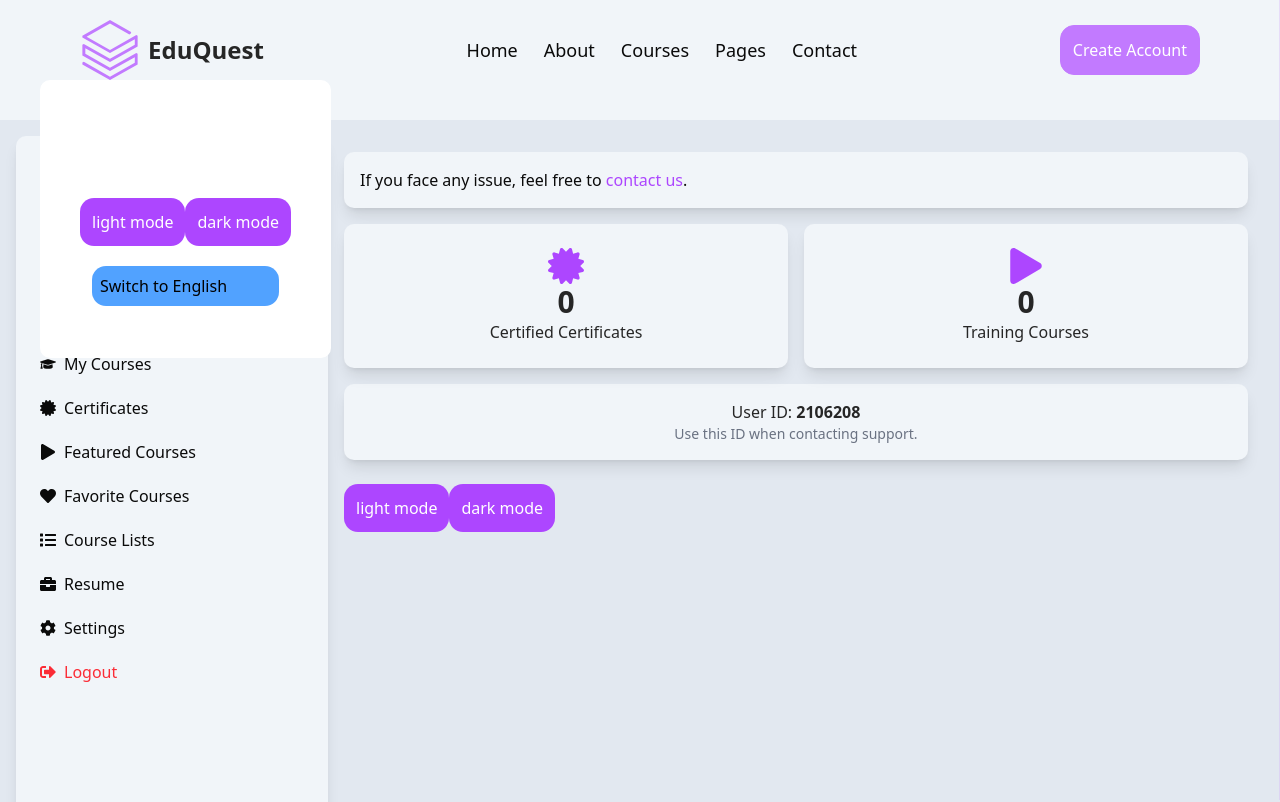
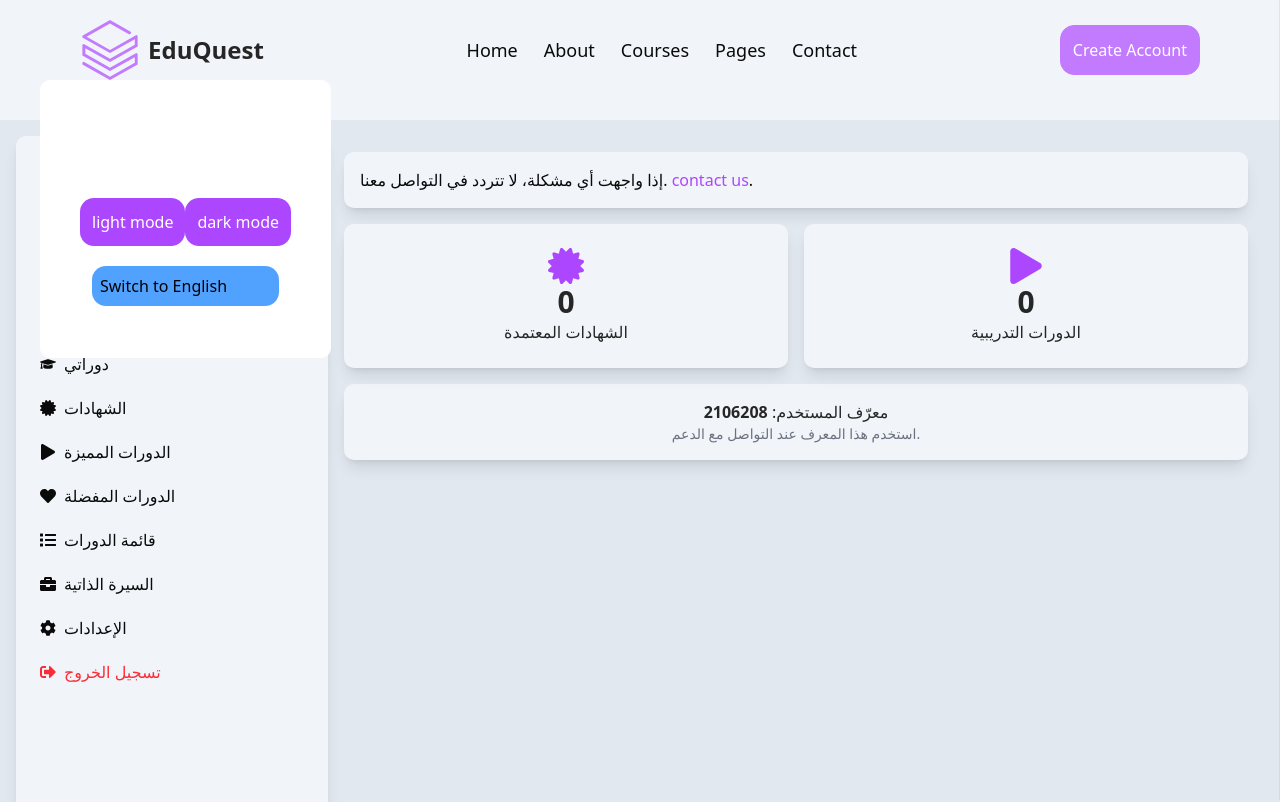
Before and after one commit to ibrahimwael951/Educational-platform, a Next.js app: page /ar/Profile in a window 1280 px wide. Shown: the top 802 px of the page. Built offline with nearby package versions, Linux system fonts and the light colour scheme.

Commit message:
Translate Profile Page

```diff
--- a/messages/ar.json
+++ b/messages/ar.json
@@ -181,6 +181,22 @@
                                 "answer": "ابحث عن المدارس بناءً على التقييمات، المناهج الدراسية، الرسوم الدراسية، وتقييمات الطلاب."
                               }
                             ]
-                          }
-
+                          },
+                            "profileSection": {
+                              "title": "ملفي الشخصي",
+                              "account": "حسابي",
+                              "courses": "دوراتي",
+                              "certificates": "الشهادات",
+                              "featured": "الدورات المميزة",
+                              "favorites": "الدورات المفضلة",
+                              "list": "قائمة الدورات",
+                              "resume": "السيرة الذاتية",
+                              "settings": "الإعدادات",
+                              "logout": "تسجيل الخروج",
+                              "contact": "إذا واجهت أي مشكلة، لا تتردد في التواصل معنا.",
+                              "certified": "الشهادات المعتمدة",
+                              "training": "الدورات التدريبية",
+                              "user_id": "معرّف المستخدم",
+                              "support_note": "استخدم هذا المعرف عند التواصل مع الدعم."
+                            }
 }
--- a/messages/en.json
+++ b/messages/en.json
@@ -175,6 +175,23 @@
                         "answer": "Research schools based on rankings, curriculum, tuition fees, and student reviews."
                       }
                     ]
-                  }
+                  },
+                    "profileSection": {
+                      "title": "My Profile",
+                      "account": "My Account",
+                      "courses": "My Courses",
+                      "certificates": "Certificates",
+                      "featured": "Featured Courses",
+                      "favorites": "Favorite Courses",
+                      "list": "Course Lists",
+                      "resume": "Resume",
+                      "settings": "Settings",
+                      "logout": "Logout",
+                      "contact": "If you face any issue, feel free to contact us.",
+                      "certified": "Certified Certificates",
+                      "training": "Training Courses",
+                      "user_id": "User ID",
+                      "support_note": "Use this ID when contacting support."
+                    }
 
 }
--- a/src/app/[locale]/Profile/page.tsx
+++ b/src/app/[locale]/Profile/page.tsx
@@ -1,11 +1,12 @@
 import Link from "next/link";
+import { useTranslations } from "next-intl";
 import React from "react";
 import { FaHome, FaGraduationCap, FaCertificate, FaPlay, FaHeart, FaList, FaBriefcase, FaCog, FaSignOutAlt } from "react-icons/fa";
 
-//components
-import { ModeToggle } from "@/components/themeToggole";
 
 const Profile = () => {
+    const t = useTranslations("profileSection");
+
     return (
         <div className="flex mt-30 flex-col md:flex-row bg-slate-200 dark:bg-neutral-800 min-h-screen p-4">
           {/* Sidebar */}
@@ -18,31 +19,31 @@ return (
             </div>
             <ul className="space-y-1">
               <li className="flex items-center p-2 hover:bg-gray-100 dark:hover:bg-neutral-800 cursor-pointer duration-100">
-            <FaHome className="mr-2" /> My Account
+                <FaHome className="mr-2" /> {t("account")}
               </li>
               <li className="flex items-center p-2 hover:bg-gray-100 dark:hover:bg-neutral-800 cursor-pointer duration-100">
-            <FaGraduationCap className="mr-2" /> My Courses
+                <FaGraduationCap className="mr-2" /> {t("courses")}
               </li>
               <li className="flex items-center p-2 hover:bg-gray-100 dark:hover:bg-neutral-800 cursor-pointer duration-100">
-            <FaCertificate className="mr-2" /> Certificates
+                <FaCertificate className="mr-2" /> {t("certificates")}
               </li>
               <li className="flex items-center p-2 hover:bg-gray-100 dark:hover:bg-neutral-800 cursor-pointer duration-100">
-            <FaPlay className="mr-2" /> Featured Courses
+                <FaPlay className="mr-2" /> {t("featured")}
               </li>
               <li className="flex items-center p-2 hover:bg-gray-100 dark:hover:bg-neutral-800 cursor-pointer duration-100">
-            <FaHeart className="mr-2" /> Favorite Courses
+                <FaHeart className="mr-2" /> {t("favorites")}
               </li>
               <li className="flex items-center p-2 hover:bg-gray-100 dark:hover:bg-neutral-800 cursor-pointer duration-100">
-            <FaList className="mr-2" /> Course Lists
+                <FaList className="mr-2" /> {t("list")}
               </li>
               <li className="flex items-center p-2 hover:bg-gray-100 dark:hover:bg-neutral-800 cursor-pointer duration-100">
-            <FaBriefcase className="mr-2" /> Resume
+                <FaBriefcase className="mr-2" /> {t("resume")}
               </li>
               <li className="flex items-center p-2 hover:bg-gray-100 dark:hover:bg-neutral-800 cursor-pointer duration-100">
-            <FaCog className="mr-2" /> Settings
+                <FaCog className="mr-2" /> {t("settings")}
               </li>
               <li className="flex items-center p-2 hover:bg-gray-100 dark:hover:bg-neutral-800 cursor-pointer duration-100 text-red-500">
-            <FaSignOutAlt className="mr-2" /> Logout
+                <FaSignOutAlt className="mr-2" /> {t("logout")}
               </li>
             </ul>
           </aside>
@@ -50,27 +51,26 @@ return (
           {/* Main Content */}
           <main className="flex-1 p-4">
             <div className="bg-slate-100 dark:bg-neutral-900 p-4 rounded-lg shadow-lg">
-        <p>If you face any issue, feel free to <Link href="/contact" className="text-purple-500">contact us</Link>.</p>
+              <p>{t("contact")} <Link href="/contact" className="text-purple-500">contact us</Link>.</p>
             </div>
 
             <div className="grid grid-cols-1 md:grid-cols-2 gap-4 mt-4">
               <div className="bg-slate-100 dark:bg-neutral-900 p-6 rounded-lg shadow-lg flex flex-col items-center">
                 <FaCertificate className="text-4xl text-purple-500" />
                 <p className="text-neutral-800 dark:text-white text-3xl font-bold">0</p>
-            <p className="text-neutral-800 dark:text-slate-300">Certified Certificates</p>
+                <p className="text-neutral-800 dark:text-slate-300">{t("certified")}</p>
               </div>
               <div className="bg-slate-100 dark:bg-neutral-900 p-6 rounded-lg shadow-lg flex flex-col items-center">
                 <FaPlay className="text-4xl text-purple-500" />
                 <p className="text-neutral-800 dark:text-white text-3xl font-bold">0</p>
-            <p className="text-neutral-800 dark:text-slate-300">Training Courses</p>
+                <p className="text-neutral-800 dark:text-slate-300">{t("training")}</p>
               </div>
             </div>
 
             <div className="bg-slate-100 dark:bg-neutral-900 p-4 mt-4 rounded-lg shadow-lg text-center">
-        <p className="text-neutral-800 dark:text-white">User ID: <span className="font-bold">2106208</span></p>
-        <p className="text-sm text-gray-500">Use this ID when contacting support.</p>
+              <p className="text-neutral-800 dark:text-white">{t("user_id")}: <span className="font-bold">2106208</span></p>
+              <p className="text-sm text-gray-500">{t("support_note")}</p>
             </div>
-      <ModeToggle/>
           </main>
         </div>
       );
```
Lines whose indentation alone changed are shown as unchanged.
